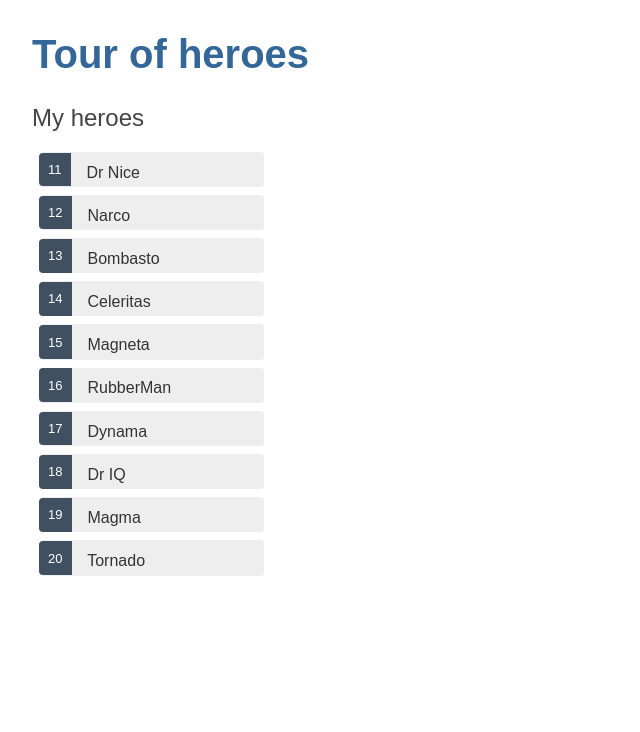
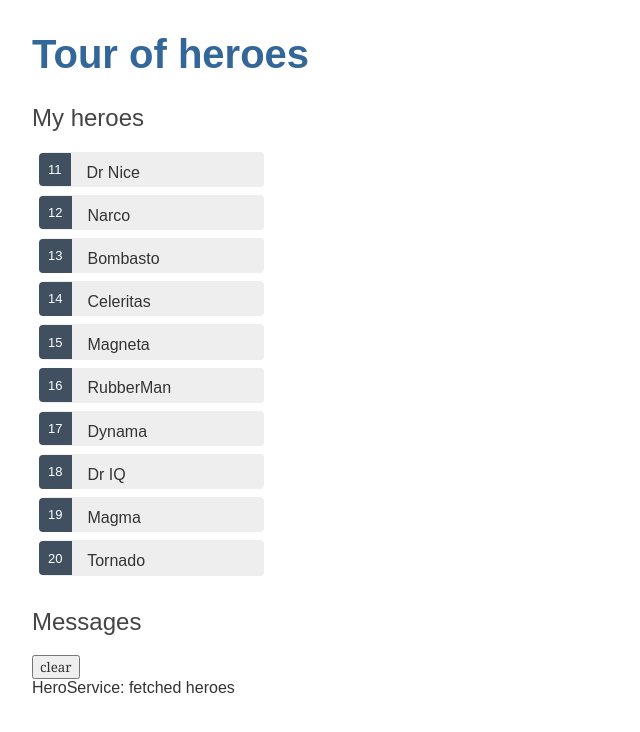
Before and after one commit to vinishkoChan/tour-of-heroes, an Angular app: page / in a window 1280 px wide. Shown: the top 732 px of the page, without its empty margins (0-640 px from the left). Built offline with nearby package versions, Linux system fonts and the light colour scheme.

Commit message:
add services

```diff
--- a/src/app/app.component.html
+++ b/src/app/app.component.html
@@ -1,2 +1,3 @@
 <h1>{{title}}</h1>
 <app-heroes></app-heroes>
+<app-messages></app-messages>
--- a/src/app/app.module.ts
+++ b/src/app/app.module.ts
@@ -6,12 +6,14 @@ import { AppComponent } from './app.component';
 import { HeroesComponent } from './heroes/heroes.component';
 import { FormsModule } from '@angular/forms';
 import { HeroDetailComponent } from './hero-detail/hero-detail.component';
+import { MessagesComponent } from './messages/messages.component';
 
 @NgModule({
   declarations: [
     AppComponent,
     HeroesComponent,
-    HeroDetailComponent
+    HeroDetailComponent,
+    MessagesComponent
   ],
   imports: [
     BrowserModule,
--- a/src/app/hero.service.ts
+++ b/src/app/hero.service.ts
@@ -1,9 +1,18 @@
 import { Injectable } from '@angular/core';
+import { Observable, of } from 'rxjs';
+import { Hero } from './hero';
+import { MessageService } from './message.service';
+import { HEROES } from './mock-heroes';
 
 @Injectable({
   providedIn: 'root'
 })
 export class HeroService {
 
-  constructor() { }
+  constructor(private messageService: MessageService) { }
+
+  getHeroes(): Observable<Hero[]>{
+    this.messageService.add('HeroService: fetched heroes');
+    return of(HEROES);
+  }
 }
--- a/src/app/heroes/heroes.component.ts
+++ b/src/app/heroes/heroes.component.ts
@@ -1,6 +1,7 @@
 import { Component, OnInit } from '@angular/core';
 import { Hero } from '../hero';
-import { HEROES } from '../mock-heroes';
+import { HeroService } from '../hero.service';
+import { MessageService } from '../message.service';
 
 
 @Component({
@@ -10,15 +11,21 @@ import { HEROES } from '../mock-heroes';
 })
 export class HeroesComponent implements OnInit {
   selectedHero: Hero;
-  heroes = HEROES;
+  heroes: Hero[];
 
-  constructor() { }
+  constructor(private heroService: HeroService, private messageService: MessageService) { }
 
   ngOnInit(): void {
+    this.getHeroes();
   }
 
   onSelect(hero: Hero): void{
     this.selectedHero = hero;
+    this.messageService.add(`HeroesComponent: Selected hero id=${hero.id}`)
+  }
+
+  getHeroes(): void{
+    this.heroService.getHeroes().subscribe(heroes => this.heroes = heroes);
   }
 
 }
--- /dev/null
+++ b/src/app/message.service.ts
@@ -0,0 +1,18 @@
+import { Injectable } from '@angular/core';
+
+@Injectable({
+  providedIn: 'root'
+})
+export class MessageService {
+  messages: string[] = [];
+
+  constructor() { }
+
+  add(message: string): void{
+    this.messages.push(message);
+  }
+
+  clear(): void {
+    this.messages = [];
+  }
+}
--- /dev/null
+++ b/src/app/messages/messages.component.html
@@ -0,0 +1,5 @@
+<div *ngIf="messageService.messages.length">
+    <h2>Messages</h2>
+    <button class="clear" (click)="messageService.clear()">clear</button>
+    <div *ngFor="let message of messageService.messages">{{message}}</div>
+</div>
--- /dev/null
+++ b/src/app/messages/messages.component.ts
@@ -0,0 +1,16 @@
+import { Component, OnInit } from '@angular/core';
+import { MessageService } from '../message.service';
+
+@Component({
+  selector: 'app-messages',
+  templateUrl: './messages.component.html',
+  styleUrls: ['./messages.component.css']
+})
+export class MessagesComponent implements OnInit {
+
+  constructor(public messageService: MessageService) { }
+
+  ngOnInit(): void {
+  }
+
+}
```
Also changed, not shown: src/app/messages/messages.component.css (added), 2 other files (tests, documents, lock files or other folders).
